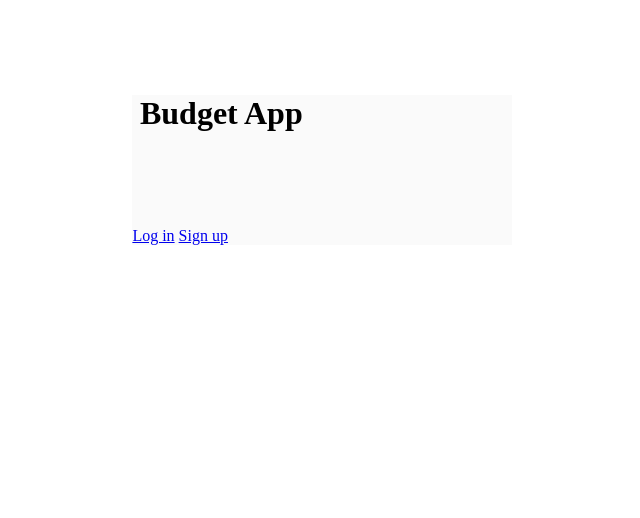
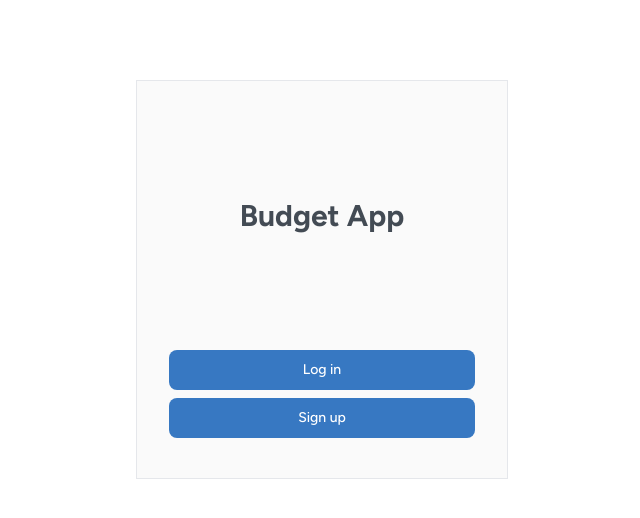
Before and after one commit to zakiyousufi/Budget-App, a Rails app: page / in a window 1280 px wide. Shown: the top 518 px of the page, without its empty margins (318-958 px from the left). Run offline with Rails 7, Linux system fonts and the light colour scheme; style sheets or scripts are compiled from the project's sources; some libraries are stand-ins or nearby versions.

Commit message:
fix the deploy error

```diff
--- a/app/views/layouts/application.html.erb
+++ b/app/views/layouts/application.html.erb
@@ -5,6 +5,7 @@
     <meta name="viewport" content="width=device-width,initial-scale=1">
     <%= csrf_meta_tags %>
     <%= csp_meta_tag %>
+    <%= stylesheet_link_tag "tailwind", "inter-font", "data-turbo-track": "reload" %>
     <%= stylesheet_link_tag "application", "data-turbo-track": "reload" %>
     <%= javascript_importmap_tags %>
   </head>
```
Also changed, not shown: Gemfile, 1 other file.
